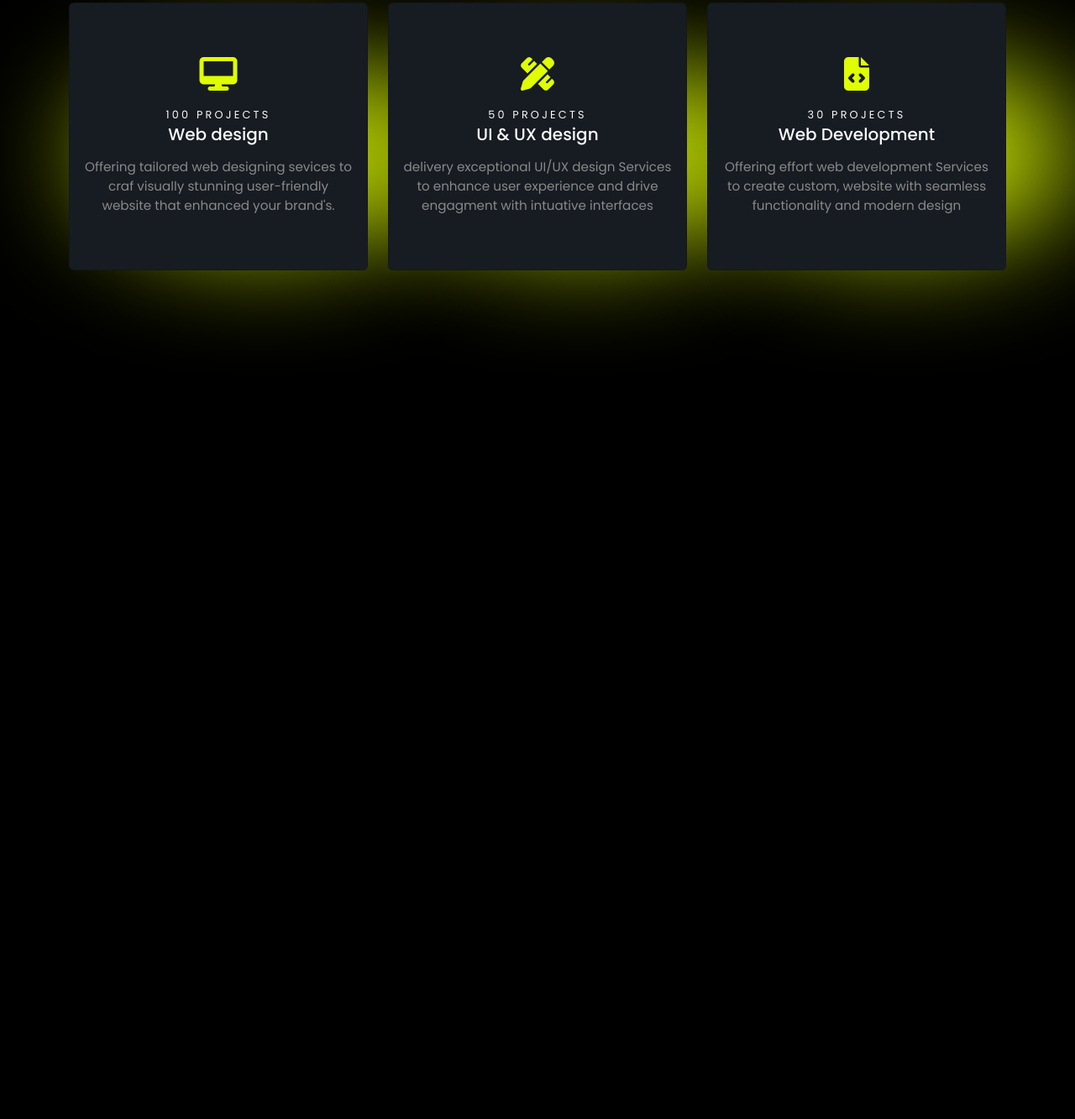
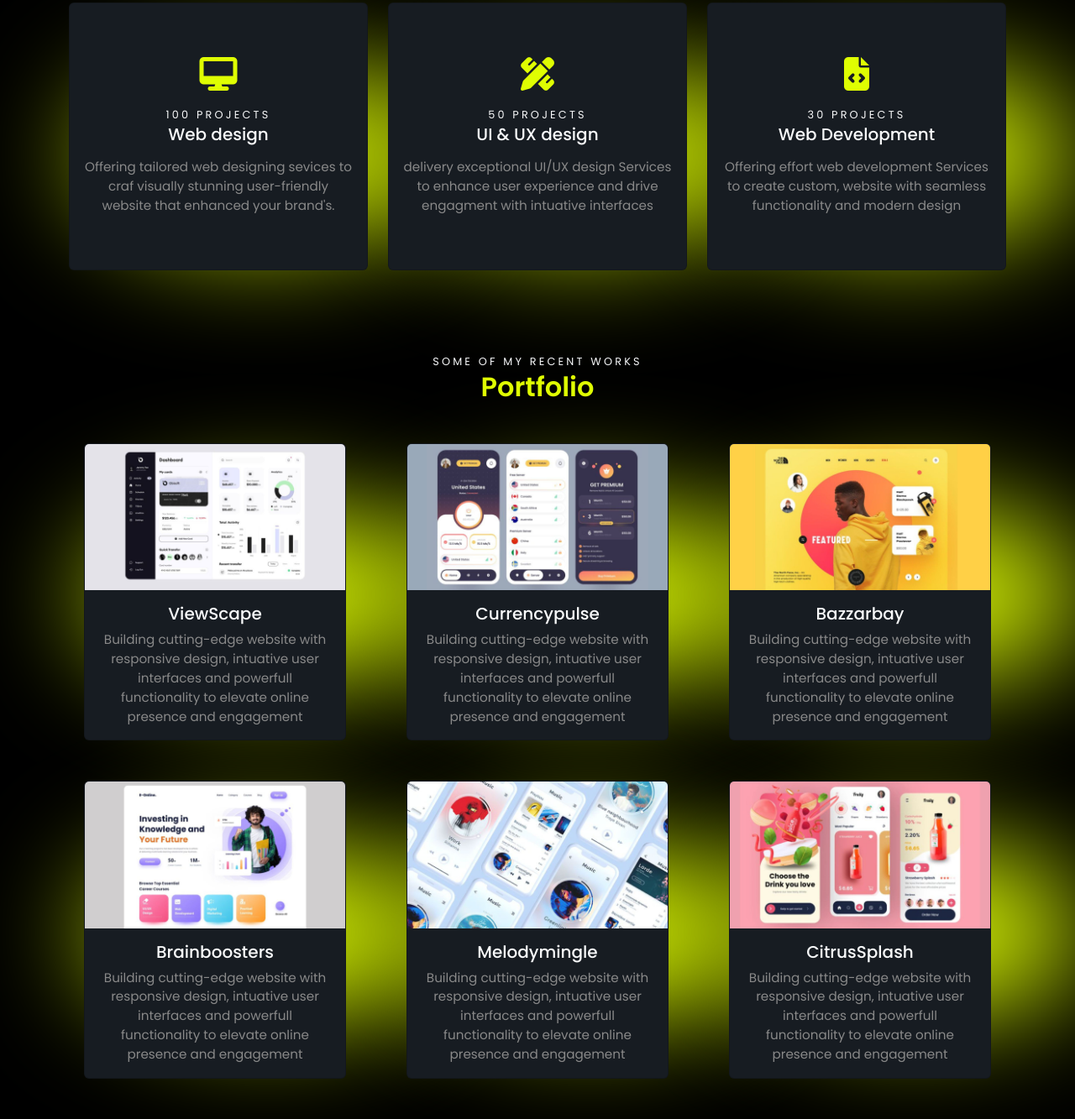
Before and after one commit to Hamzabhai797/Hamza, a plain HTML site: page index.html in a window 1280 px wide. Shown: the part 1420-2753 px from the top of the page at 84% size. Before the commit the page ends 1886 px from the top, so only its background shows below. Drawn offline with nearby package versions, Linux system fonts and the light colour scheme.

Commit message:
complete

```diff
--- a/index.html
+++ b/index.html
@@ -145,10 +145,77 @@
         </section>
 
         <section class="section-container">
-          <div class="container">
-            <div class="row">
-              <div class="col-lg-4">
+          <div class="container text-center">
+            <span class="text-light text-uppercase main-txt">Some of my recent works</span>
+            <h2 class="txt-green fw-semibold">Portfolio</h2>
 
+            <div class="row justify-content-center mt-5 gap-5">
+              <div class="col-lg-4 mycard glow">
+                <div class="card bg-dark-blue">
+                  <img src="images/project1.jpg" class="card-img-top" alt="ViewScape">
+                  <div class="card-body">
+                    <h5 class="card-title text-light">ViewScape</h5>
+                    <p class="card-text txt-gray">Building cutting-edge website with responsive design, intuative user interfaces
+                      and powerfull functionality to elevate online presence and engagement</p>
+                  </div>
+                </div>
+              </div>
+
+              <div class="col-lg-4 mycard glow">
+                <div class="card bg-dark-blue">
+                  <img src="images/project2.jpg" class="card-img-top" alt="Currencypulse">
+                  <div class="card-body">
+                    <h5 class="card-title text-light">Currencypulse</h5>
+                    <p class="card-text txt-gray">Building cutting-edge website with responsive design, intuative user interfaces
+                      and powerfull functionality to elevate online presence and engagement</p>
+                  </div>
+                </div>
+              </div>
+
+              <div class="col-lg-4 mycard glow">
+                <div class="card bg-dark-blue">
+                  <img src="images/project3.jpg" class="card-img-top" alt="Bazzarbay">
+                  <div class="card-body">
+                    <h5 class="card-title text-light">Bazzarbay</h5>
+                    <p class="card-text txt-gray">Building cutting-edge website with responsive design, intuative user interfaces
+                      and powerfull functionality to elevate online presence and engagement</p>
+                  </div>
+                </div>
+              </div>
+            </div>
+
+            <div class="row justify-content-center mt-5 gap-5">
+              <div class="col-lg-4 mycard glow">
+                <div class="card bg-dark-blue">
+                  <img src="images/project4.jpg" class="card-img-top" alt="Brainboosters">
+                  <div class="card-body">
+                    <h5 class="card-title text-light">Brainboosters</h5>
+                    <p class="card-text txt-gray">Building cutting-edge website with responsive design, intuative user interfaces
+                      and powerfull functionality to elevate online presence and engagement</p>
+                  </div>
+                </div>
+              </div>
+
+              <div class="col-lg-4 mycard glow">
+                <div class="card bg-dark-blue">
+                  <img src="images/project5.jpg" class="card-img-top" alt="Melodymingle">
+                  <div class="card-body">
+                    <h5 class="card-title text-light">Melodymingle</h5>
+                    <p class="card-text txt-gray">Building cutting-edge website with responsive design, intuative user interfaces
+                      and powerfull functionality to elevate online presence and engagement</p>
+                  </div>
+                </div>
+              </div>
+
+              <div class="col-lg-4 mycard glow">
+                <div class="card bg-dark-blue">
+                  <img src="images/project6.jpg" class="card-img-top" alt="CitrusSplash">
+                  <div class="card-body">
+                    <h5 class="card-title text-light">CitrusSplash</h5>
+                    <p class="card-text txt-gray">Building cutting-edge website with responsive design, intuative user interfaces
+                      and powerfull functionality to elevate online presence and engagement</p>
+                  </div>
+                </div>
               </div>
             </div>
           </div>
--- a/style.css
+++ b/style.css
@@ -134,6 +134,10 @@ p {
     color: black !important;
 }
 
+.mycard {
+    width: 21rem;
+}
+
 @media screen and (max-width: 650px){
     h1 {
         font-size: 1.9rem;
```
